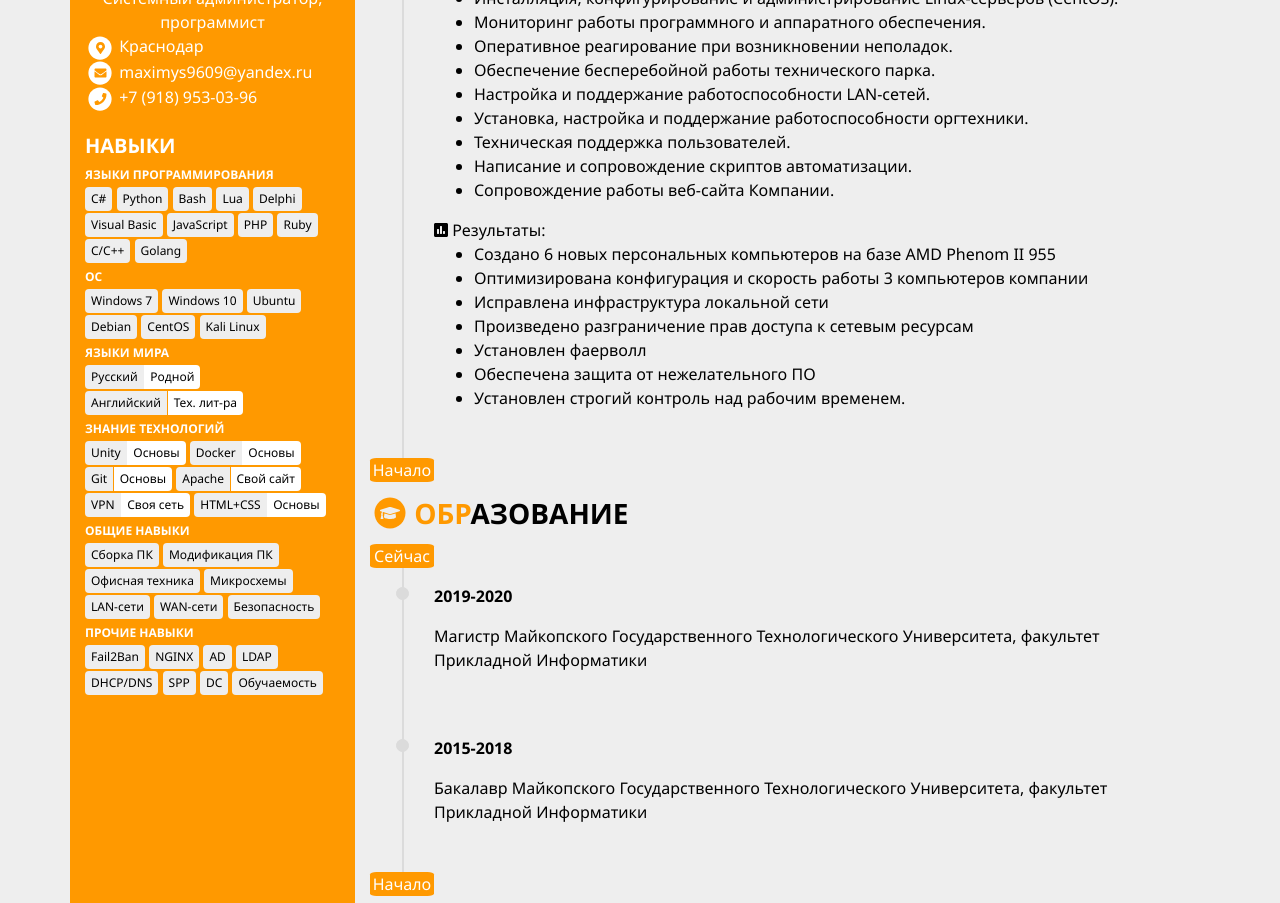
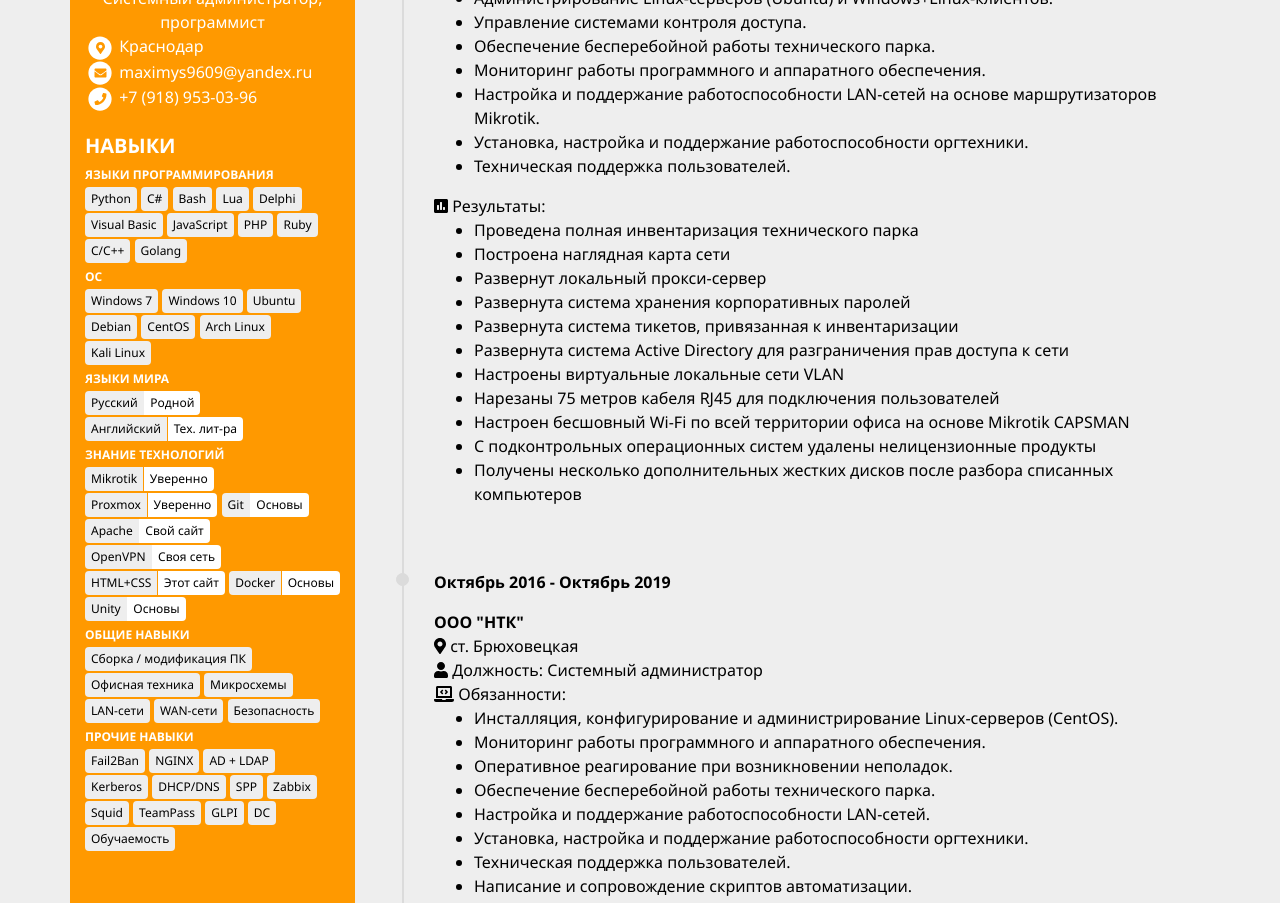
Before and after one commit to Project-Sixth/project-sixth.github.io, a plain HTML site: page index.html in a window 1280 px wide. Shown: the part 257-1160 px from the top of the page. Drawn offline with nearby package versions, Linux system fonts and the light colour scheme.

Commit message:
Added second job and new list of skills

```diff
--- a/index.html
+++ b/index.html
@@ -67,8 +67,8 @@
 								<span class="sub-right-header">ЯЗЫКИ ПРОГРАММИРОВАНИЯ</span>
 							</div>
 							<div>
+								<span class="skill">Python</span>
 								<span class="skill">C#</span>
-								<span class="skill">Python</span>
 								<span class="skill">Bash</span>
 								<span class="skill">Lua</span>
 								<span class="skill">Delphi</span>
@@ -91,6 +91,7 @@
 								<span class="skill">Ubuntu</span>
 								<span class="skill">Debian</span>
 								<span class="skill">CentOS</span>
+								<span class="skill">Arch Linux</span>
 								<span class="skill">Kali Linux</span>
 							</div>
 						</div>
@@ -114,12 +115,14 @@
 								<span class="sub-right-header">ЗНАНИЕ ТЕХНОЛОГИЙ</span>
 							</div>
 							<div>
+								<span class="skill-combined"><span class="skill skill-left">Mikrotik</span> <span class="skill skill-right">Уверенно</span></span>
+								<span class="skill-combined"><span class="skill skill-left">Proxmox</span> <span class="skill skill-right">Уверенно</span></span>
+								<span class="skill-combined"><span class="skill skill-left">Git</span> <span class="skill skill-right">Основы</span> </span>
+								<span class="skill-combined"><span class="skill skill-left">Apache</span> <span class="skill skill-right">Свой сайт</span></span>
+								<span class="skill-combined"><span class="skill skill-left">OpenVPN</span> <span class="skill skill-right">Своя сеть</span></span>
+								<span class="skill-combined"><span class="skill skill-left">HTML+CSS</span> <span class="skill skill-right">Этот сайт</span></span>
+								<span class="skill-combined"><span class="skill skill-left">Docker</span> <span class="skill skill-right">Основы</span></span>
 								<span class="skill-combined"><span class="skill skill-left">Unity</span> <span class="skill skill-right">Основы</span></span>
-								<span class="skill-combined"><span class="skill skill-left">Docker</span> <span class="skill skill-right">Основы</span></span>
-								<span class="skill-combined"><span class="skill skill-left">Git</span> <span class="skill skill-right">Основы</span> </span>
-								<span class="skill-combined"><span class="skill skill-left">Apache</span> <span class="skill skill-right">Свой сайт</span> </span>
-								<span class="skill-combined"><span class="skill skill-left">VPN</span> <span class="skill skill-right">Своя сеть</span> </span>
-								<span class="skill-combined"><span class="skill skill-left">HTML+CSS</span> <span class="skill skill-right">Основы</span> </span>
 							</div>
 						</div>
 
@@ -128,8 +131,7 @@
 								<span class="sub-right-header">ОБЩИЕ НАВЫКИ</span>
 							</div>
 							<div>
-								<span class="skill">Сборка ПК</span>
-								<span class="skill">Модификация ПК</span>
+								<span class="skill">Сборка / модификация ПК</span>
 								<span class="skill">Офисная техника</span>
 								<span class="skill">Микросхемы</span>
 								<span class="skill">LAN-сети</span>
@@ -145,10 +147,14 @@
 							<div>
 								<span class="skill">Fail2Ban</span>
 								<span class="skill">NGINX</span>
-								<span class="skill">AD</span>
-								<span class="skill">LDAP</span>
+								<span class="skill">AD + LDAP</span>
+								<span class="skill">Kerberos</span>
 								<span class="skill">DHCP/DNS</span>
 								<span class="skill">SPP</span>
+								<span class="skill">Zabbix</span>
+								<span class="skill">Squid</span>
+								<span class="skill">TeamPass</span>
+								<span class="skill">GLPI</span>
 								<span class="skill">DC</span>
 								<span class="skill">Обучаемость</span>
 							</div>
@@ -179,7 +185,44 @@
 							<div class="timeline-item">
 								<div class="timeline-marker"></div>
 								<div class="timeline-content">
-									<p class="heading">Октябрь 2016 - настоящее время</p>
+									<p class="heading">Октябрь 2019 - Декабрь 2019</p>
+									<div><strong>ООО "Russian Robotics"</strong></div>
+									<div><i class="fas fa-map-marker-alt"></i> г. Краснодар</div>
+									<div><i class="fas fa-user"></i> Должность: Системный администратор</div>
+									<div>
+										<i class="fas fa-laptop-code"></i> Обязанности:
+										<ul>
+											<li>Администрирование Linux-серверов (Ubuntu) и Windows+Linux-клиентов.</li>
+											<li>Управление системами контроля доступа.</li>
+											<li>Обеспечение бесперебойной работы технического парка.</li>
+											<li>Мониторинг работы программного и аппаратного обеспечения.</li>
+											<li>Настройка и поддержание работоспособности LAN-сетей на основе маршрутизаторов Mikrotik.</li>
+											<li>Установка, настройка и поддержание работоспособности оргтехники.</li>
+											<li>Техническая поддержка пользователей.</li>
+										</ul>
+									</div>
+									<div>
+										<i class="fas fa-poll"></i> Результаты:
+										<ul>
+											<li>Проведена полная инвентаризация технического парка</li>
+											<li>Построена наглядная карта сети</li>
+											<li>Развернут локальный прокси-сервер</li>
+											<li>Развернута система хранения корпоративных паролей</li>
+											<li>Развернута система тикетов, привязанная к инвентаризации</li>
+											<li>Развернута система Active Directory для разграничения прав доступа к сети</li>
+											<li>Настроены виртуальные локальные сети VLAN</li>
+											<li>Нарезаны 75 метров кабеля RJ45 для подключения пользователей</li>
+											<li>Настроен бесшовный Wi-Fi по всей территории офиса на основе Mikrotik CAPSMAN</li>
+											<li>С подконтрольных операционных систем удалены нелицензионные продукты</li>
+											<li>Получены несколько дополнительных жестких дисков после разбора списанных компьютеров</li>
+										</ul>
+									</div>
+								</div>
+							</div>
+							<div class="timeline-item">
+								<div class="timeline-marker"></div>
+								<div class="timeline-content">
+									<p class="heading">Октябрь 2016 - Октябрь 2019</p>
 									<div><strong>ООО "НТК"</strong></div>
 									<div><i class="fas fa-map-marker-alt"></i> ст. Брюховецкая</div>
 									<div><i class="fas fa-user"></i> Должность: Системный администратор</div>
@@ -211,6 +254,7 @@
 									</div>
 								</div>
 							</div>
+
 							<header class="timeline-header">
 								<span class="white-color-fg">Начало</span>
 							</header>
```
